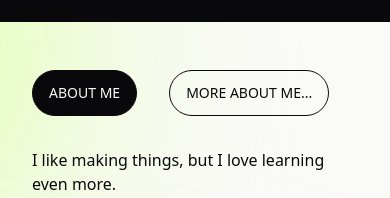
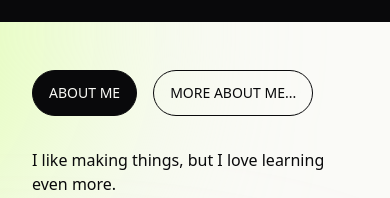
Before and after one commit to ajasinger/portfolio_2024, a Next.js app: page / in a window 390 px wide. Shown: the part 598-796 px from the top of the page. Built offline with nearby package versions, Linux system fonts and the light colour scheme.

Commit message:
wrap and padding for mobile header buttons

```diff
--- a/components/AboutAccordion.tsx
+++ b/components/AboutAccordion.tsx
@@ -10,7 +10,7 @@ export default function AboutAccordion() {
         <div id="about" className="bg-cream flex">
             <div className="sm:border border-zinc-950 z-50 h-full w-full">
                 {/* mobile header buttons */}
-                <div className="flex gap-8 pb-8 sm:hidden">
+                <div className="flex flex-wrap gap-4 pb-8 sm:hidden">
                 {aboutCards?.map((text, index) => (
                     <div key={index}>
                         <button
```
